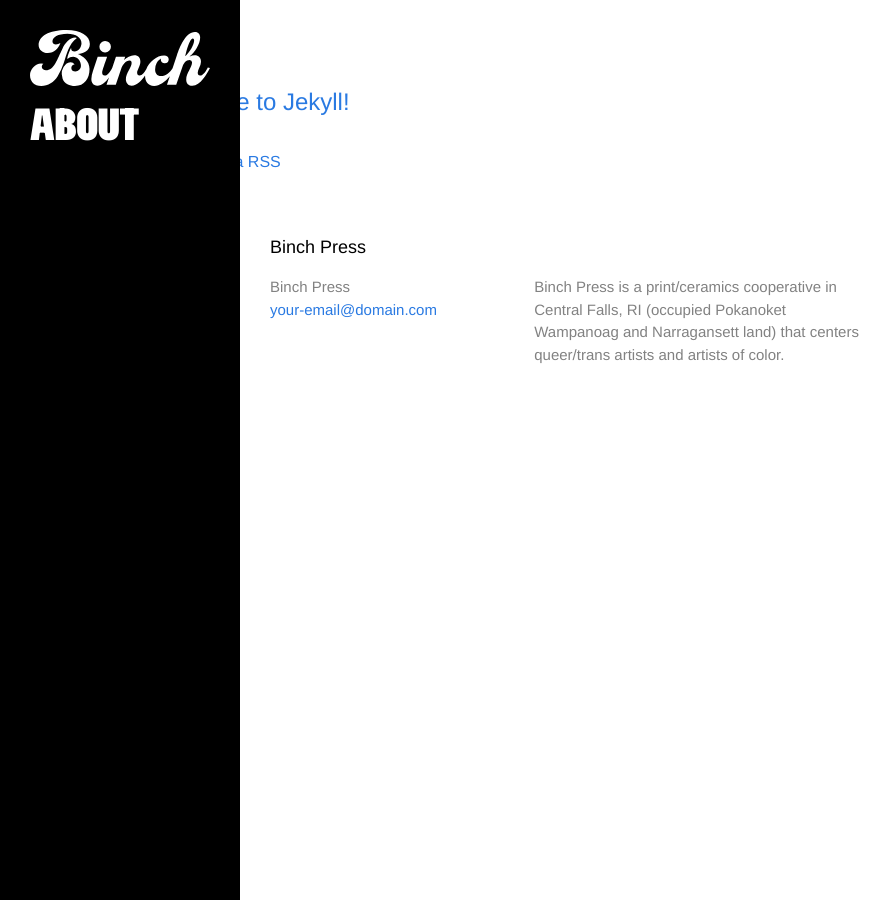
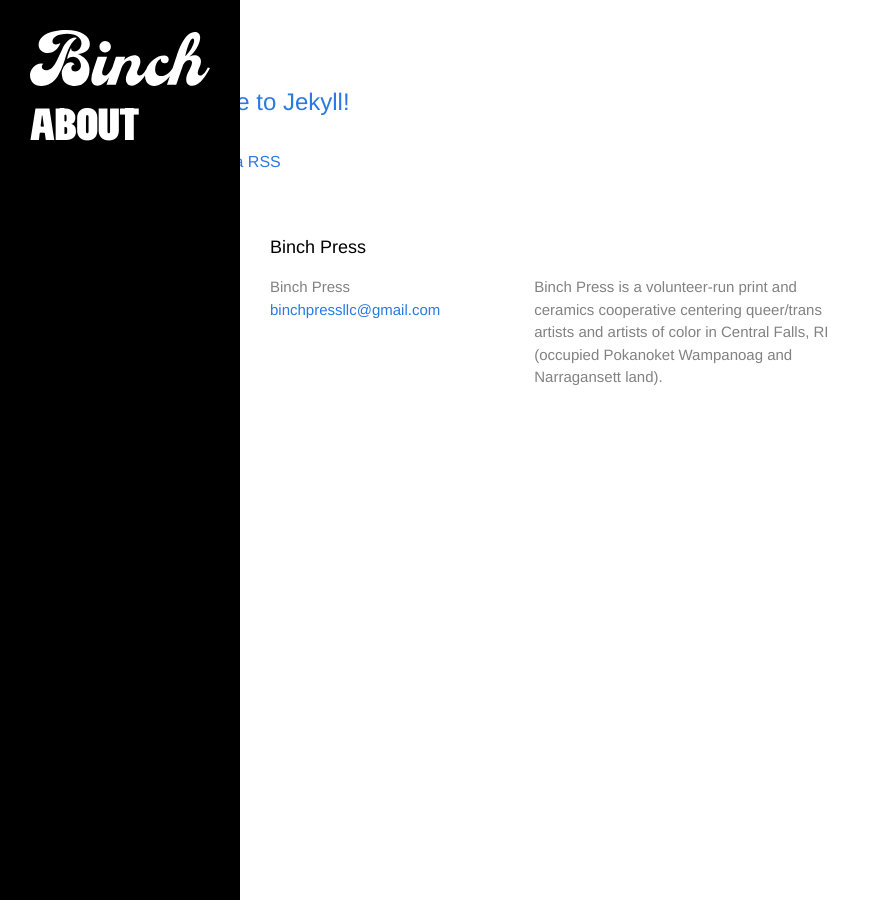
Before and after one commit to tychohoran/binchpress, a Jekyll site: the page built from index.html, in a window 1280 px wide. Shown: the whole page, without its empty margins (0-892 px from the left). Built offline with Jekyll 4.4.1, drawn with Linux system fonts in a browser that asks for light colours.

Commit message:
Updated Config

```diff
--- a/_config.yml
+++ b/_config.yml
@@ -8,8 +8,10 @@ collections:
   uploads:
     title: Uploads
     output: true
-email: your-email@domain.com
-description: 'Binch Press is a print/ceramics cooperative in Central Falls, RI (occupied Pokanoket Wampanoag and Narragansett land) that centers queer/trans artists and artists of color.'
+email: binchpressllc@gmail.com
+description: Binch Press is a volunteer-run print and ceramics cooperative centering
+  queer/trans artists and artists of color in Central Falls, RI (occupied Pokanoket
+  Wampanoag and Narragansett land).
 baseurl:
 url: http://yourdomain.com
 twitter_username: jekyllrb
```
